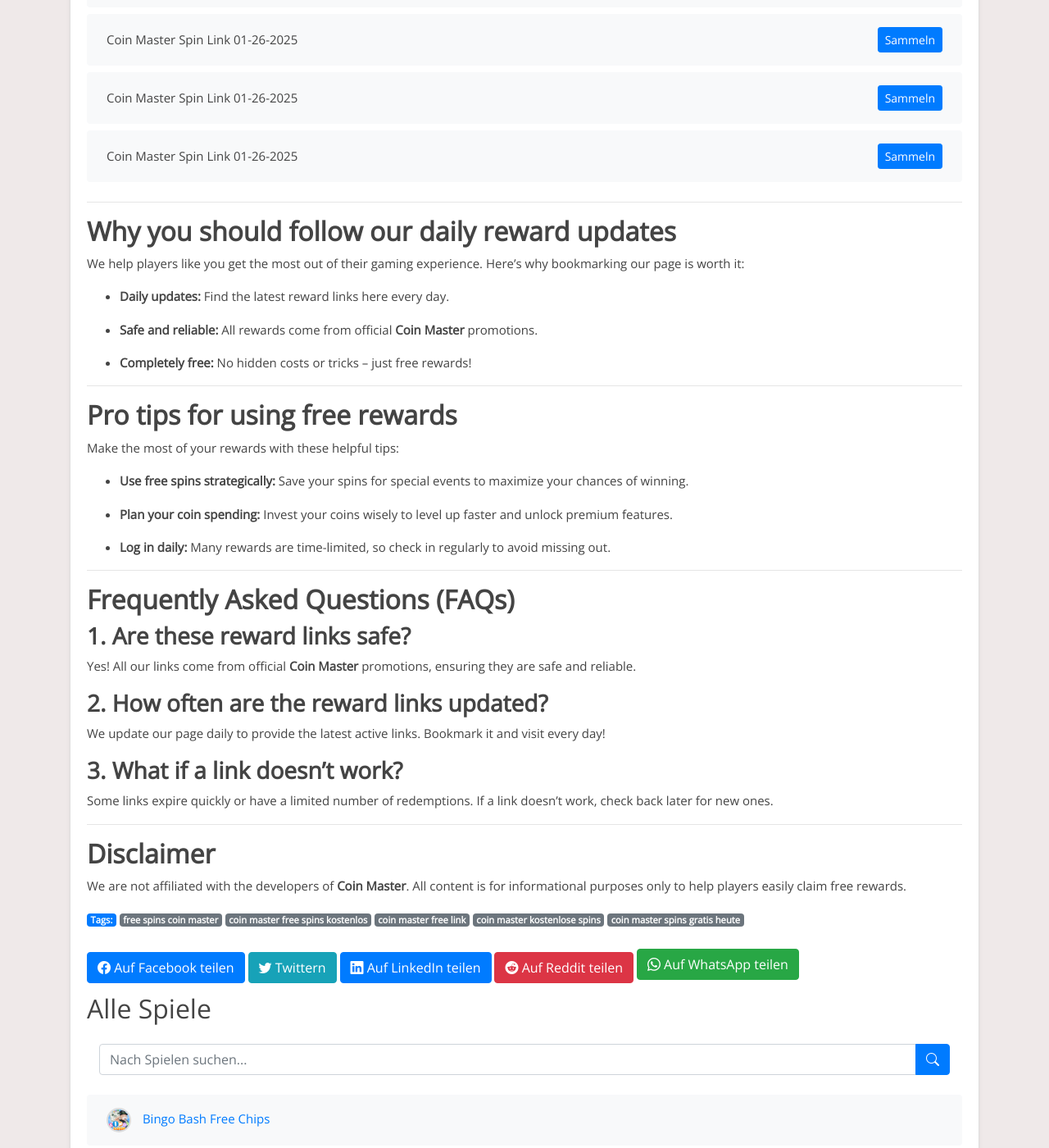
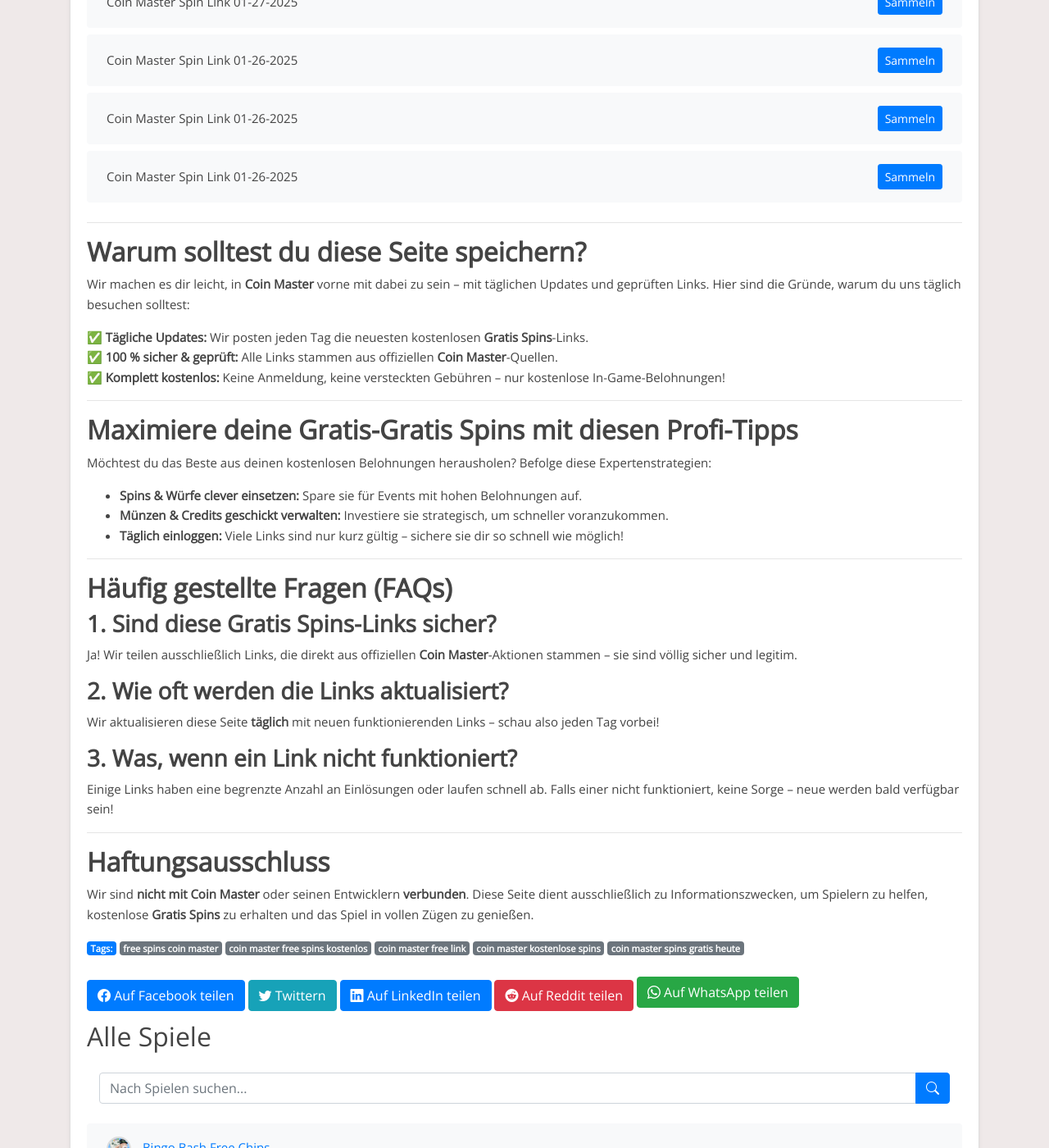
Before and after one commit to Prollad99/bs-de, a Jekyll site: the page built from _posts/2025-01-16-coin-master.md, in a window 1280 px wide and 1400 px high, scrolled down 7772 px. Shown: the whole window at 82% size. Built offline with Jekyll 4.4.1, drawn with Linux system fonts in a browser that asks for light colours; some of the changed text lies outside the part shown.

Commit message:
Update coin-master reward links, content, and last modified date

```diff
--- a/_includes/coin-master_footer.html
+++ b/_includes/coin-master_footer.html
@@ -1,55 +1,38 @@
 ---
 
+## **Warum solltest du diese Seite speichern?**
 
-## **Why you should follow our daily reward updates**
+Wir machen es dir leicht, in **Coin Master** vorne mit dabei zu sein – mit täglichen Updates und geprüften Links. Hier sind die Gründe, warum du uns täglich besuchen solltest:
 
-We help players like you get the most out of their gaming experience. Here’s why bookmarking our page is worth it:
-
-- **Daily updates:** Find the latest reward links here every day.
-
-- **Safe and reliable:** All rewards come from official **Coin Master** promotions.
-
-- **Completely free:** No hidden costs or tricks – just free rewards!
-
+✅ **Tägliche Updates:** Wir posten jeden Tag die neuesten kostenlosen **Gratis Spins**-Links.
+✅ **100 % sicher & geprüft:** Alle Links stammen aus offiziellen **Coin Master**-Quellen.
+✅ **Komplett kostenlos:** Keine Anmeldung, keine versteckten Gebühren – nur kostenlose In-Game-Belohnungen!
 
 ---
 
+## **Maximiere deine Gratis-Gratis Spins mit diesen Profi-Tipps**
 
-## **Pro tips for using free rewards**
+Möchtest du das Beste aus deinen kostenlosen Belohnungen herausholen? Befolge diese Expertenstrategien:
 
-Make the most of your rewards with these helpful tips:
-
-- **Use free spins strategically:** Save your spins for special events to maximize your chances of winning.
-
-- **Plan your coin spending:** Invest your coins wisely to level up faster and unlock premium features.
-
-- **Log in daily:** Many rewards are time-limited, so check in regularly to avoid missing out.
-
+- **Spins & Würfe clever einsetzen:** Spare sie für Events mit hohen Belohnungen auf.
+- **Münzen & Credits geschickt verwalten:** Investiere sie strategisch, um schneller voranzukommen.
+- **Täglich einloggen:** Viele Links sind nur kurz gültig – sichere sie dir so schnell wie möglich!
 
 ---
 
+## **Häufig gestellte Fragen (FAQs)**
 
-## **Frequently Asked Questions (FAQs)**
+### **1. Sind diese Gratis Spins-Links sicher?**
+Ja! Wir teilen ausschließlich Links, die direkt aus offiziellen **Coin Master**-Aktionen stammen – sie sind völlig sicher und legitim.
 
+### **2. Wie oft werden die Links aktualisiert?**
+Wir aktualisieren diese Seite **täglich** mit neuen funktionierenden Links – schau also jeden Tag vorbei!
 
-### **1. Are these reward links safe?**
-
-Yes! All our links come from official **Coin Master** promotions, ensuring they are safe and reliable.
-
-
-### **2. How often are the reward links updated?**
-
-We update our page daily to provide the latest active links. Bookmark it and visit every day!
-
-
-### **3. What if a link doesn’t work?**
-
-Some links expire quickly or have a limited number of redemptions. If a link doesn’t work, check back later for new ones.
-
+### **3. Was, wenn ein Link nicht funktioniert?**
+Einige Links haben eine begrenzte Anzahl an Einlösungen oder laufen schnell ab. Falls einer nicht funktioniert, keine Sorge – neue werden bald verfügbar sein!
 
 ---
 
+## **Haftungsausschluss**
 
-## **Disclaimer**
-
-We are not affiliated with the developers of **Coin Master**. All content is for informational purposes only to help players easily claim free rewards.
+Wir sind **nicht mit** **Coin Master** oder seinen Entwicklern **verbunden**. Diese Seite dient ausschließlich zu Informationszwecken, um Spielern zu helfen, kostenlose **Gratis Spins** zu erhalten und das Spiel in vollen Zügen zu genießen.
--- a/_includes/coin-master_post.html
+++ b/_includes/coin-master_post.html
@@ -1,32 +1,27 @@
-Are you a dedicated **Coin Master** player? Looking for the easiest way to collect free coins, spins, and other bonuses? You're in the right place! We update this page daily with new reward links so you don’t miss any chance to level up faster and fully enjoy the game.
+Bist du ein leidenschaftlicher **Coin Master**-Spieler? Möchtest du **Gratis Spins** sammeln, ohne echtes Geld auszugeben? Dann bist du hier genau richtig!
 
-
-## **What are reward links?**
-
-Reward links are official promotions from **Coin Master** developers that provide players with free in-game items like spins, coins, and exclusive bonuses. They are a great way to enhance your gameplay without spending money.
-
-
-Every day, we provide the latest and most reliable reward links, so you can redeem your rewards effortlessly and continue your journey without interruptions.
-
+Wir aktualisieren diese Seite **täglich** mit neuen **Gratis Spins**-Links, damit du dein Gameplay verbessern, schneller aufsteigen und spannende Belohnungen freischalten kannst – völlig kostenlos.
 
 ---
 
+## **Was sind Gratis Spins-Links?**
 
-## **How to redeem your free rewards**
+**Gratis Spins**-Links sind offizielle Belohnungen der **Coin Master**-Entwickler. Sie bieten kostenlose **Gratis Spins** und weitere In-Game-Boni wie Spins, Würfe, Credits und spezielle Geschenke.
 
-Redeeming your daily rewards is simple and requires just a few steps:
-
-1. **Choose a reward link from the list below.**
-
-2. **Tap on the link and log into your Coin Master account.**
-
-3. **The reward will be instantly credited to your account!**
-
-
-Check back on this page regularly, as links can expire quickly. Don’t miss out!
-
+Statt selbst danach zu suchen, übernehmen wir die Arbeit für dich! Wir sammeln und aktualisieren täglich die neuesten funktionierenden Links, damit du deine Gratis-Belohnungen mühelos einlösen kannst.
 
 ---
 
+## **So löst du deine kostenlosen Gratis Spins ein**
 
-## **Today's Coin Master reward links**
+Deine **Gratis Spins** zu erhalten ist schnell und einfach:
+
+1. **Wähle einen Link aus der Liste unten.**
+2. **Klicke auf den Link und melde dich in deinem Coin Master-Konto an.**
+3. **Genieße deine kostenlosen Gratis Spins – sofort in deinem Spiel verfügbar!**
+
+> 🔔 **Tipp:** Diese Links laufen schnell ab – schau täglich vorbei, um dir deine Belohnungen zu sichern!
+
+---
+
+## **Heutige Gratis-Gratis Spins für Coin Master**
```
